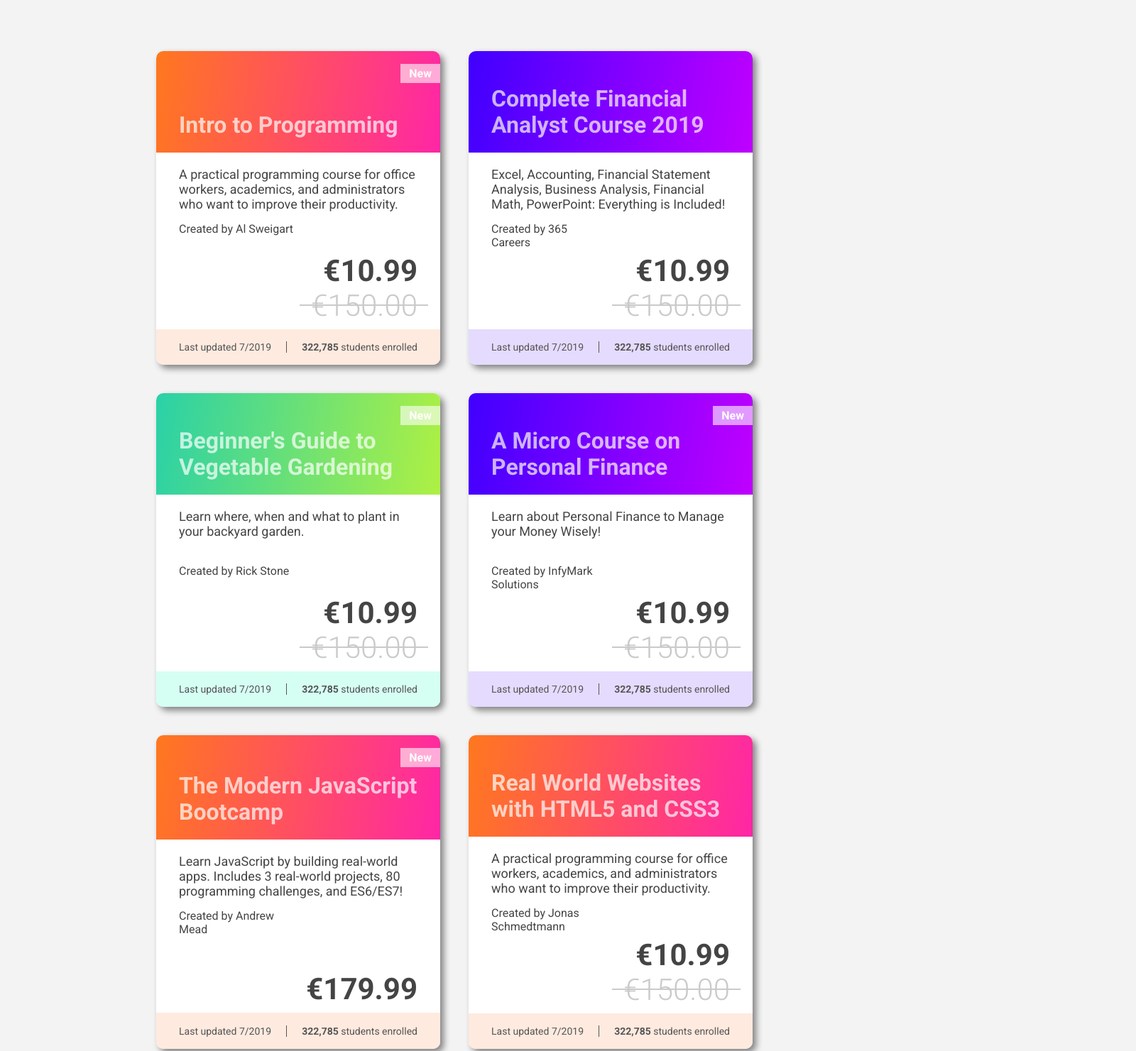
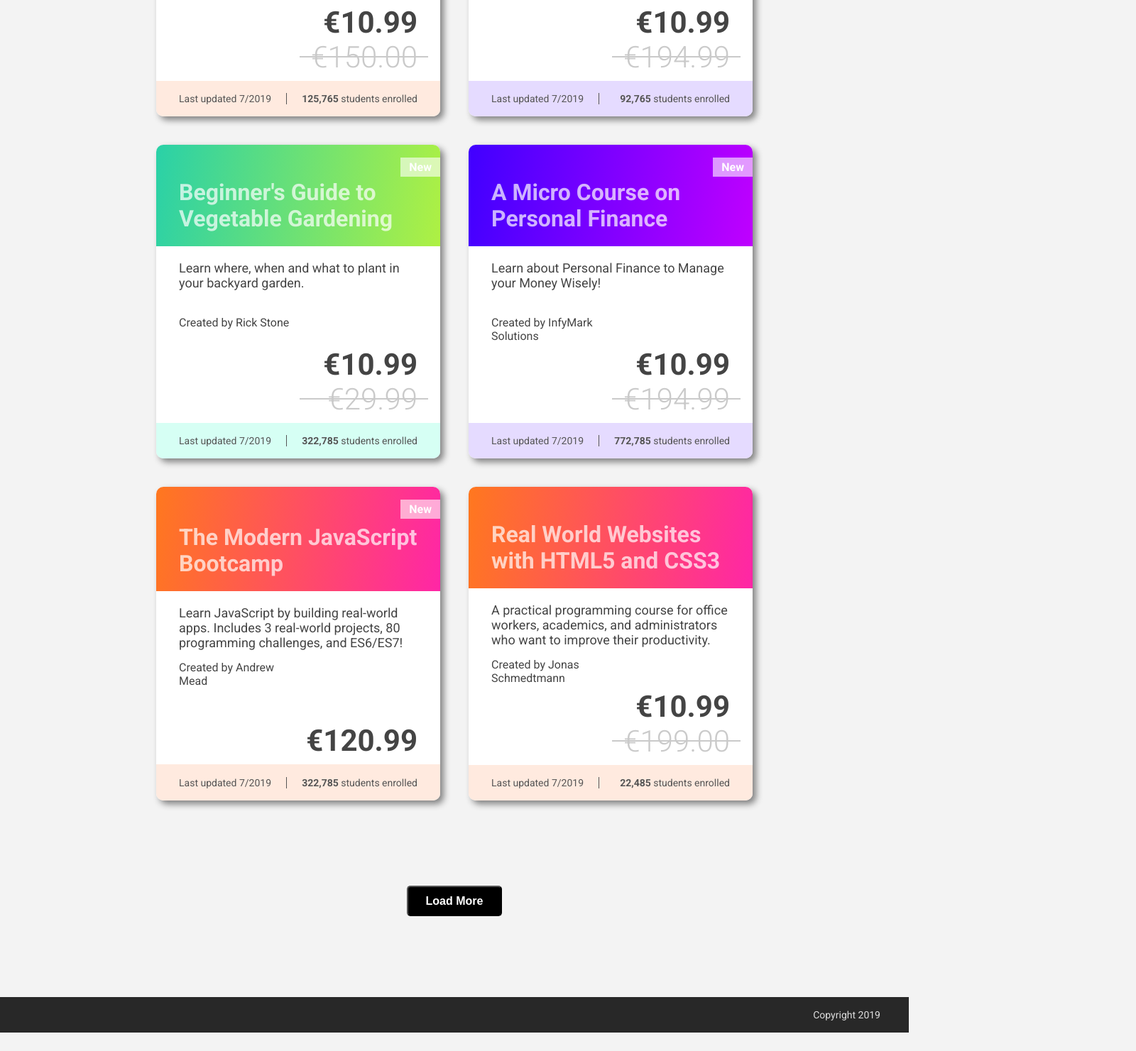
Before and after one commit to patrickthumeyer/price-cards, a website: page src/index.html in a window 1280 px wide. Shown: the part 848-2329 px from the top of the page at 71% size, 1600 px wide, since content can reach past the window. After the commit the page ends 2303 px from the top, so only its background shows below. Drawn offline with nearby package versions, Linux system fonts and the light colour scheme; files that its build step writes are made by us from their sources.

Commit message:
finished exercise

```diff
--- a/src/index.html
+++ b/src/index.html
@@ -23,6 +23,7 @@
     </section>
     <div class="triangle"></div>
     <section class="wrapper">
+      <section class="card-wrapper">
         <section class="card card-red card-new">
           <header class="card-header">
             <div class="tag-container">
@@ -33,8 +34,8 @@
           <main class="card-main">
             <div>
               <p class="main-text">
-              A practical programming course for office workers, academics, and
-              administrators who want to improve their productivity.
+                A practical programming course for office workers, academics,
+                and administrators who want to improve their productivity.
               </p>
               <p class="by">Created by Al Sweigart</p>
             </div>
@@ -46,7 +47,9 @@
           <footer class="card-footer">
             <p class="footer-left">Last updated 7/2019</p>
             <p></p>
-          <p class="footer-right"><strong>322,785</strong> students enrolled</p>
+            <p class="footer-right">
+              <strong>125,765</strong> students enrolled
+            </p>
           </footer>
         </section>
 
@@ -67,13 +70,15 @@
             </div>
             <div class="price-container">
               <p class="price-new">€10.99</p>
-            <p class="price-old">€150.00</p>
+              <p class="price-old">€194.99</p>
             </div>
           </main>
           <footer class="card-footer">
             <p class="footer-left">Last updated 7/2019</p>
             <p></p>
-          <p class="footer-right"><strong>322,785</strong> students enrolled</p>
+            <p class="footer-right">
+              <strong>92,765</strong> students enrolled
+            </p>
           </footer>
         </section>
 
@@ -93,13 +98,15 @@
             </div>
             <div class="price-container">
               <p class="price-new">€10.99</p>
-            <p class="price-old">€150.00</p>
+              <p class="price-old">€29.99</p>
             </div>
           </main>
           <footer class="card-footer">
             <p class="footer-left">Last updated 7/2019</p>
             <p></p>
-          <p class="footer-right"><strong>322,785</strong> students enrolled</p>
+            <p class="footer-right">
+              <strong>322,785</strong> students enrolled
+            </p>
           </footer>
         </section>
 
@@ -119,13 +126,15 @@
             </div>
             <div class="price-container">
               <p class="price-new">€10.99</p>
-            <p class="price-old">€150.00</p>
+              <p class="price-old">€194.99</p>
             </div>
           </main>
           <footer class="card-footer">
             <p class="footer-left">Last updated 7/2019</p>
             <p></p>
-          <p class="footer-right"><strong>322,785</strong> students enrolled</p>
+            <p class="footer-right">
+              <strong>772,785</strong> students enrolled
+            </p>
           </footer>
         </section>
 
@@ -145,14 +154,16 @@
               <p class="by">Created by Andrew Mead</p>
             </div>
             <div class="price-container">
-            <p class="price-new">€179.99</p>
+              <p class="price-new">€120.99</p>
               <!-- <p class="price-old">€150.00</p> -->
             </div>
           </main>
           <footer class="card-footer">
             <p class="footer-left">Last updated 7/2019</p>
             <p></p>
-          <p class="footer-right"><strong>322,785</strong> students enrolled</p>
+            <p class="footer-right">
+              <strong>322,785</strong> students enrolled
+            </p>
           </footer>
         </section>
 
@@ -166,27 +177,32 @@
           <main class="card-main">
             <div>
               <p class="main-text">
-              A practical programming course for office workers, academics, and
-              administrators who want to improve their productivity.
+                A practical programming course for office workers, academics,
+                and administrators who want to improve their productivity.
               </p>
               <p class="by">Created by Jonas Schmedtmann</p>
             </div>
             <div class="price-container">
               <p class="price-new">€10.99</p>
-            <p class="price-old">€150.00</p>
+              <p class="price-old">€199.00</p>
             </div>
           </main>
           <footer class="card-footer">
             <p class="footer-left">Last updated 7/2019</p>
             <p></p>
-          <p class="footer-right"><strong>322,785</strong> students enrolled</p>
+            <p class="footer-right">
+              <strong>22,485</strong> students enrolled
+            </p>
           </footer>
         </section>
       </section>
+      <div class="button-wrapper">
         <button class="load-button">Load More</button>
+      </div>
       <footer class="footer-wrapper">
         <p class="footer">Copyright 2019</p>
       </footer>
+    </section>
 
     <!-- Custom scripts, edit above this line -->
     <script src="scripts/index.js"></script>
--- a/src/scss/_layout.scss
+++ b/src/scss/_layout.scss
@@ -1,6 +1,5 @@
 body {
   font-family: "Roboto", sans-serif;
-  min-height: 100vh;
   display: flex;
   flex-direction: column;
   justify-content: center;
@@ -8,15 +7,27 @@ body {
   background-color: #f3f3f3;
 }
 
+html {
+  position: relative;
+}
+
 .wrapper {
+  width: 100%;
+  margin-top: 0px;
+  position: absolute;
+  top: 550px;
+  z-index: 100;
+  display: flex;
+  justify-content: center;
+  align-items: center;
+  flex-direction: column;
+}
+
+.card-wrapper {
   display: flex;
   justify-content: center;
   flex-wrap: wrap;
   max-width: 1400px;
-  margin-top: 0px;
-  margin-bottom: 100px;
-  position: static;
-  z-index: 100;
 }
 
 .header-wrapper {
@@ -32,6 +43,7 @@ body {
 .header {
   text-align: center;
   width: 800px;
+  padding: 20px;
 }
 
 .header-headline {
@@ -55,16 +67,23 @@ body {
   background-color: #f3f3f3;
   top: -200px;
   width: 150%;
-  height: 300px;
+  height: 250px;
   position: relative;
-  transform: skew(0deg, 4deg);
+  transform: skew(0deg, 3deg);
   border-top: 10px solid #af99ff;
   z-index: 0;
+  width: 100%;
+}
+
+.button-wrapper {
+  margin-top: 100px;
+  margin-bottom: 114px;
 }
 
 .footer-wrapper {
   width: 100%;
   text-align: right;
+  bottom: 0;
 }
 
 .footer {
@@ -82,9 +101,9 @@ body {
   font-weight: bold;
   font-size: 16px;
   line-height: 19px;
-  margin-bottom: 110px;
   cursor: pointer;
   transition: 0.3s;
+  border-radius: 5px;
 }
 
 .load-button:hover {
```
Lines whose indentation alone changed are shown as unchanged.
